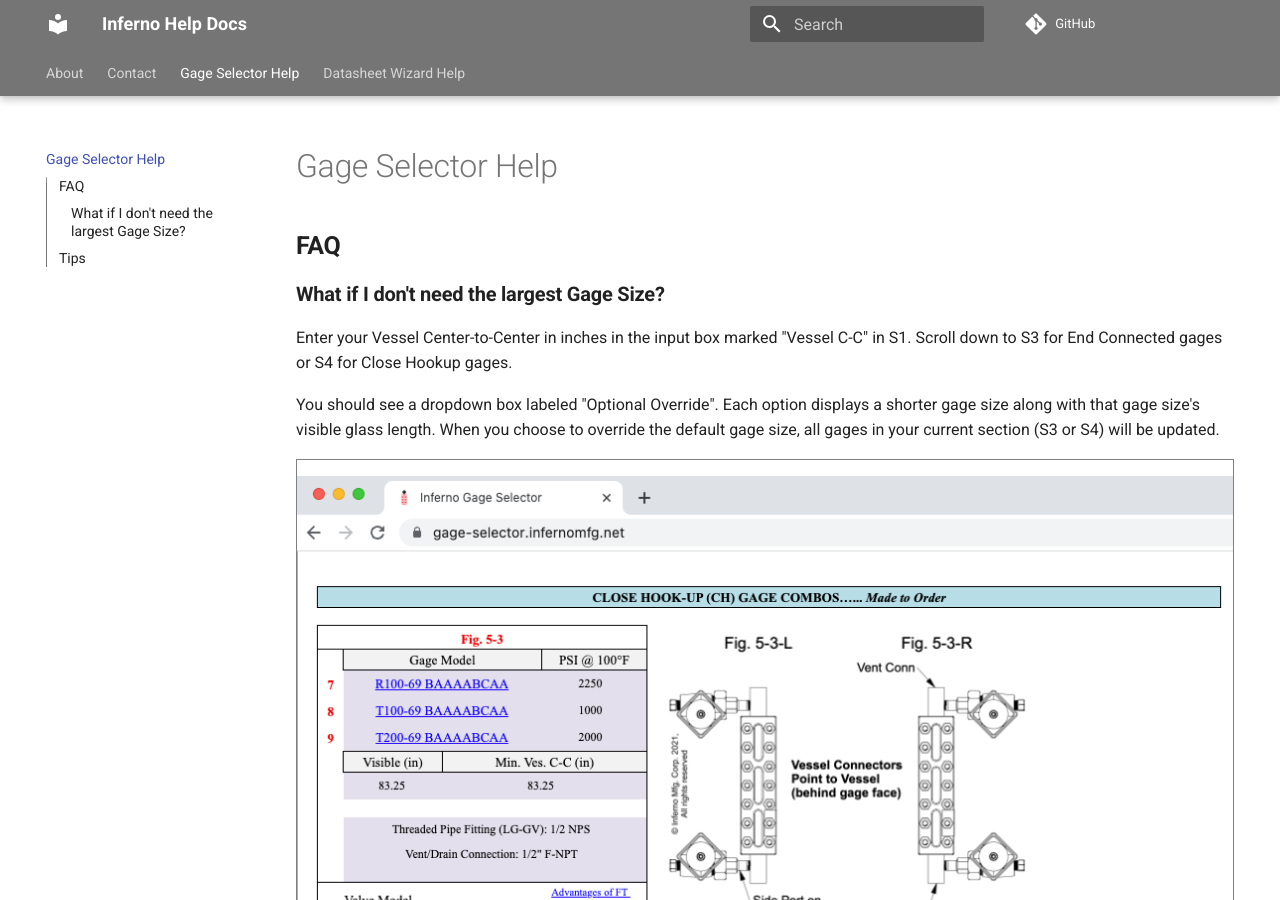
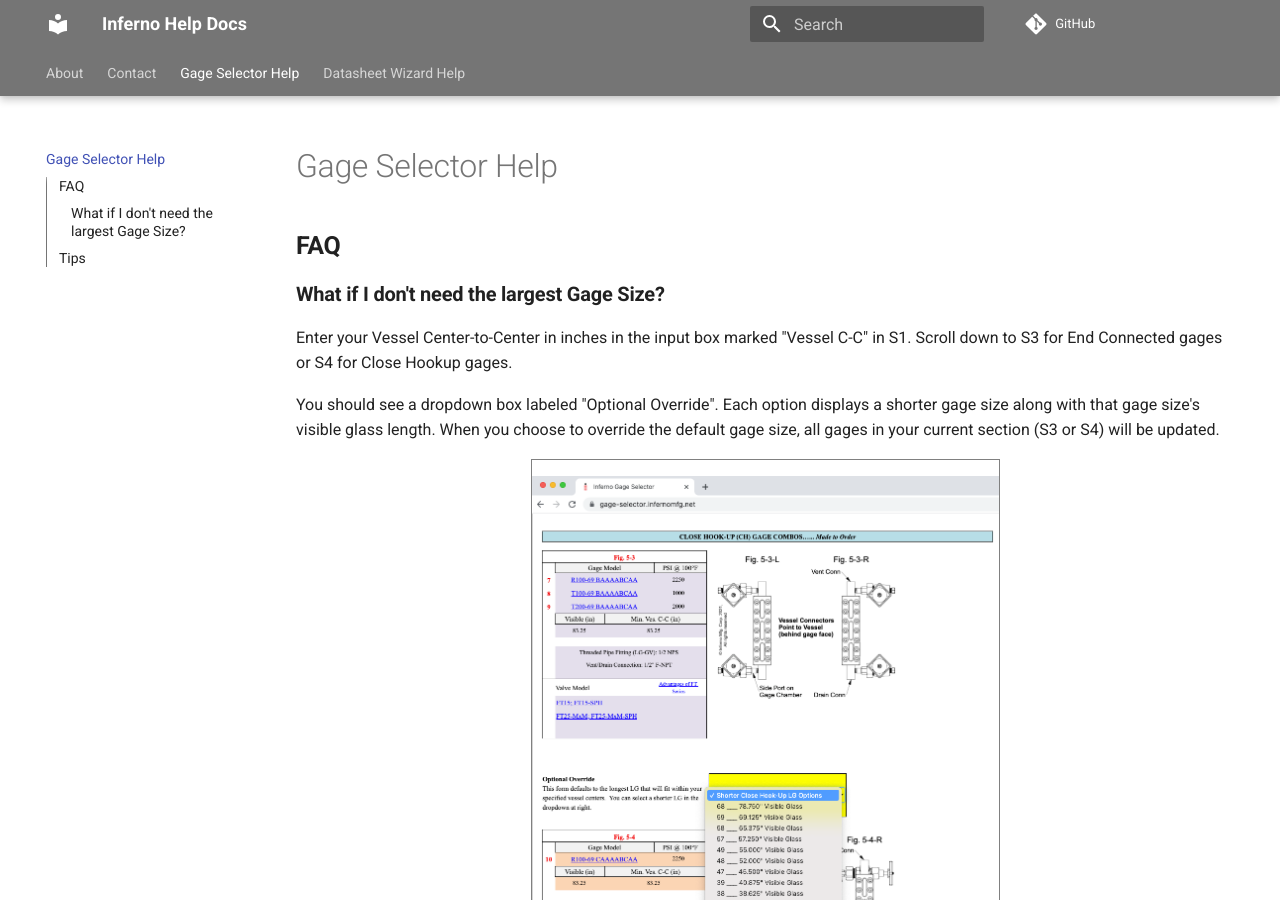
Before and after one commit to InfernoMfg/help-docs, an MkDocs documentation site: the page built from docs/gage-selector.md, in a window 1280 px wide and 900 px high. Built offline with MkDocs 1.6.1 and Material for MkDocs 9.7.7, drawn with Linux system fonts in a browser that asks for light colours; comment, search, counter and statistics services are not loaded.

Commit message:
scale down figures

```diff
--- a/docs/gage-selector.md
+++ b/docs/gage-selector.md
@@ -5,15 +5,15 @@ Enter your Vessel Center-to-Center in inches in the input box marked "Vessel C-C
 
 You should see a dropdown box labeled "Optional Override".  Each option displays a shorter gage size along with that gage size's visible glass length.  When you choose to override the default gage size, all gages in your current section (S3 or S4) will be updated.
 
-<figure markdown style="border: 1px solid grey;">
- ![view-override-options](/help-docs/img/gage-selector/view-override-options.png)
- <figcaption>Viewing Shorter Close Hookup Gage Sizes for Vessel C-C of 85"</figcaption>
- </figure>
+<figure markdown style="border: 1px solid grey; width: 50%">
+![view-override-options](/help-docs/img/gage-selector/view-override-options.png)
+<figcaption>Viewing Shorter Close Hookup Gage Sizes for Vessel C-C of 85"</figcaption>
+</figure>
 
-<figure markdown style="border: 1px solid grey;">
- ![override-selected](/help-docs/img/gage-selector/override-selected.png)
- <figcaption>Gage Size 49 Override Selected</figcaption>
- </figure>
+<figure markdown style="border: 1px solid grey; width: 50%">
+![override-selected](/help-docs/img/gage-selector/override-selected.png)
+<figcaption>Gage Size 49 Override Selected</figcaption>
+</figure>
 
 ## **Tips**
 - Press “Reset” when starting a new project.  This will clear any previous selections.
```
